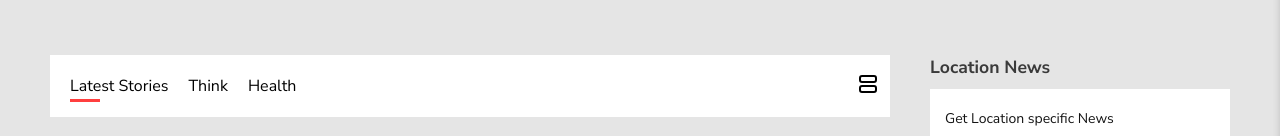
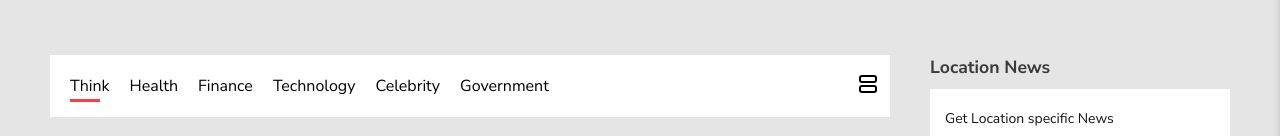
Before and after one commit to YerrouHamza/NBC-News-React-App, a React (Vite) app: page / in a window 1280 px wide. Shown: the part 165-301 px from the top of the page. Built offline with nearby package versions, Linux system fonts and the light colour scheme; no server answers.

Commit message:
updated the way we get news for the news filter and added the categorys and get news by categorys

```diff
--- a/src/Posts/news-filter/NewsFilter.jsx
+++ b/src/Posts/news-filter/NewsFilter.jsx
@@ -1,4 +1,5 @@
 import {useContext, useEffect, useState} from 'react';
+import axios from 'axios';
 
 import './newsFilter.scss'; // import style
 import NewsLocation from '../../components/news-location/newsLocation';
@@ -6,15 +7,29 @@ import NewsLocation from '../../components/news-location/newsLocation';
 import { NewsContext } from '../../NewsContext';
 
 function NewsFilter() {
-    const {mainData, setMainData} = useContext(NewsContext); // get data from context
+    const [data, setData] = useState([]);
+    const [newscategory, setNewsCategory] = useState('Think')
 
-    const [data, setData] = useState(mainData)
-    const [maxNews, setMaxNews] = useState(4)
-    const [isActive, setIsActive] = useState(false)
+    const [maxNews, setMaxNews] = useState(4);
+    const [isActive, setIsActive] = useState(false);
 
+
+    const ApiKey = 'afe532d07ba148329362cacae6343b5e';
     useEffect(() => {
-        setData(mainData)
-    }, [mainData])
+        axios.get(`https://newsapi.org/v2/everything?q=${newscategory}&sortBy=relevancy&apiKey=${ApiKey}`)
+        .then(Response => {
+            const articles = Response.data.articles
+            console.log(articles)
+            setData(articles)
+            setLoaded(Response.data ? true : false)
+        }).catch(error => {
+            console.log(error)
+        })
+    }, [newscategory])
+
+    const handelNewsCategory = (e) => {
+        setNewsCategory(e.target.text)
+    }
 
     // handel the chnage post style function
     const handelNewsPostSetting = () => {
@@ -28,9 +43,12 @@ function NewsFilter() {
         <div className='post-filter'>
             <div className="filter">
                 <ul className='filter-items'>
-                    <li className='item'><a href="#" className='active'>Latest Stories</a></li>
-                    <li className='item'><a href="#" className=''>Think</a></li>
-                    <li className='item'><a href="#" className=''>Health</a></li>
+                    <li className='item'><a href="#!" onClick={handelNewsCategory} className={newscategory == 'Think' ? 'active' : ''}>Think</a></li>
+                    <li className='item'><a href="#!" onClick={handelNewsCategory} className={newscategory == 'Health' ? 'active' : ''}>Health</a></li>
+                    <li className='item'><a href="#!" onClick={handelNewsCategory} className={newscategory == 'Finance' ? 'active' : ''}>Finance</a></li>
+                    <li className='item'><a href="#!" onClick={handelNewsCategory} className={newscategory == 'Technology' ? 'active' : ''}>Technology</a></li>
+                    <li className='item'><a href="#!" onClick={handelNewsCategory} className={newscategory == 'Celebrity' ? 'active' : ''}>Celebrity</a></li>
+                    <li className='item'><a href="#!" onClick={handelNewsCategory} className={newscategory == 'Government' ? 'active' : ''}>Government</a></li>
                 </ul>
                 <button className='btn-icon layout-btn' onClick={handelNewsPostSetting}>
                     <svg xmlns="http://www.w3.org/2000/svg" className="icon icon-tabler icon-tabler-adjustments-alt" width="24" height="24" viewBox="0 0 24 24" strokeWidth="2" stroke="currentColor" fill="none" strokeLinecap="round" strokeLinejoin="round">
```
